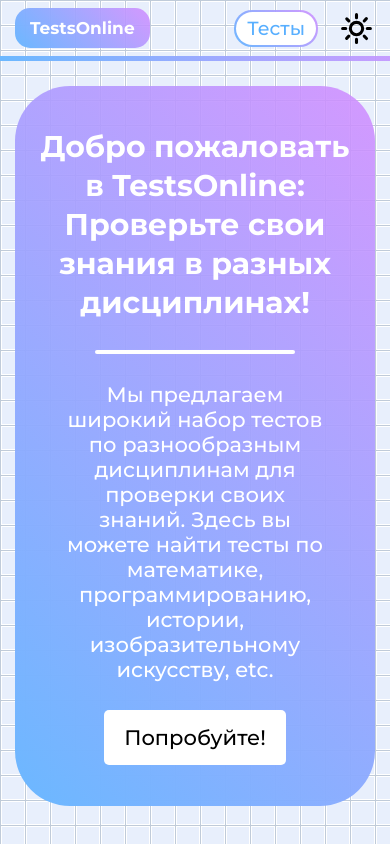
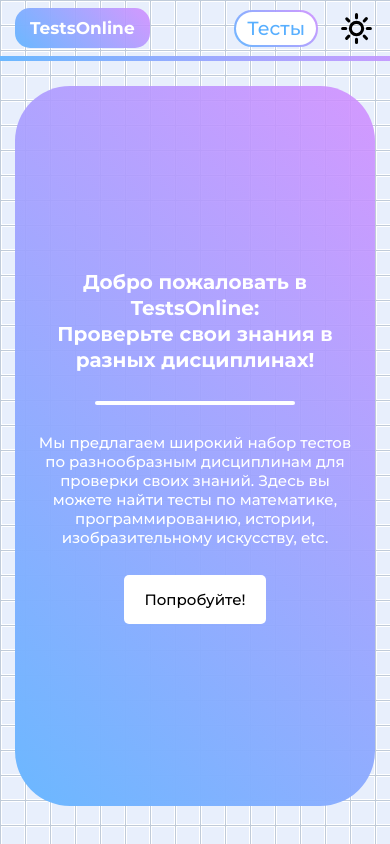
Before and after one commit to IvanZemsky/TestsOnline, a React (Create React App) app: page / in a window 390 px wide. Built offline with nearby package versions, Linux system fonts and the light colour scheme.

Commit message:
result page styles

```diff
--- a/src/components/Question/Question.jsx
+++ b/src/components/Question/Question.jsx
@@ -9,6 +9,7 @@ const Question = ({ test }) => {
    );
 
    const currentQuestion = test.questions[currentQuestionIndex];
+   console.log(currentQuestion)
 
    return (
       <section className={styles.question}>
--- a/src/components/ResultQuestion/ResultQuestion.jsx
+++ b/src/components/ResultQuestion/ResultQuestion.jsx
@@ -12,6 +12,7 @@ const ResultQuestion = ({ question, results, index }) => {
 
    return (
       <li className={[styles.question, answerStatusStyle].join(" ")}>
+         <div className={styles.selectedAnswer}>
             <header className={styles.questionHeader}>
                <p className={[styles.questionNumber, answerStatusStyle].join(" ")}>
                   {index + 1}
@@ -20,10 +21,11 @@ const ResultQuestion = ({ question, results, index }) => {
             </header>
 
             <div className={styles.answerWrap}>
-            <p className={styles.userAnswer}>
+               <p className={styles.userAnswerText}>
                   Ваш ответ:{" "}
                   {question.answers[results[index]?.selectedAnswerIndex]}
                </p>
+            </div>
          </div>
          {!isAnswerCorrect && (
             <p className={styles.rightAnswer}>
--- a/src/components/ResultQuestion/ResultQuestion.module.css
+++ b/src/components/ResultQuestion/ResultQuestion.module.css
@@ -1,5 +1,4 @@
 .question{
-   padding: 15px;
    margin-bottom: 15px;
    border: 3px solid var(--sky-blue);
    border-left: 10px solid var(--sky-blue);
@@ -18,6 +17,10 @@
 
 .question:last-child{
    margin-bottom: 0;
+}
+
+.selectedAnswer{
+   padding: 15px;
 }
 
 .questionHeader{
@@ -64,10 +67,24 @@
    padding: 0 5px;
 }
 
-.userAnswer{
+.userAnswerText, .rightAnswer{
    font-size: 19px;
+}
+
+.rightAnswer{
+   padding: 5px 15px 15px 15px;
+   border-top: 2px solid var(--red);
 }
 
 .rightAnswer span{
    border-bottom: 1px solid var(--black);
 }
+
+@media screen and (max-width: 550px) {
+   .question{
+      font-size: 16px;
+   }
+   .userAnswerText, .rightAnswer{
+      font-size: 15px;
+   }
+}
--- a/src/pages/Landing/sections/Intro/Intro.module.css
+++ b/src/pages/Landing/sections/Intro/Intro.module.css
@@ -7,7 +7,7 @@
    width: 100%;
    min-height: calc(100vh - 74px - 50px);
    margin: 25px 0;
-   padding: 25px;
+   padding: 35px;
    background-image: var(--gradient);
    border-radius: 55px;
    color: var(--white)
@@ -45,3 +45,18 @@
 .link:hover{
    text-decoration: underline;
 }
+
+@media screen and (max-width: 550px) {
+   .intro{
+      padding: 18px;
+   }
+   .title{
+      font-size: 20px;
+   }
+   .info{
+      width: 100%;
+   }
+   .info, .link{
+      font-size: 15px;
+   }
+}
```
Lines whose indentation alone changed are shown as unchanged.
